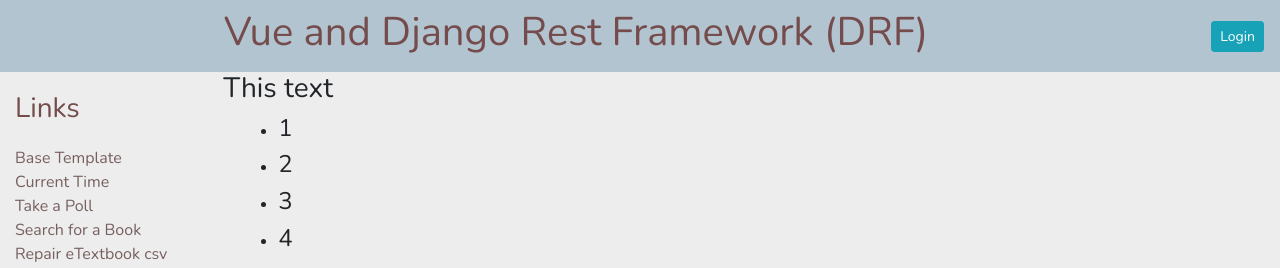
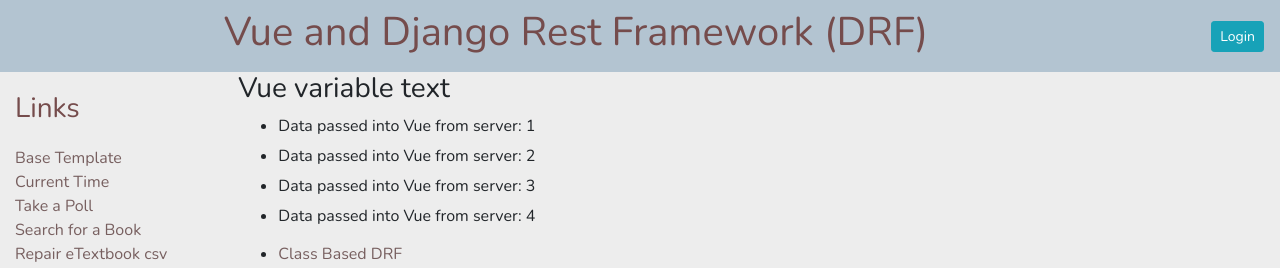
Before and after one commit to GarrettArm/TheDjangoBook, a Django app: page /vue_test/ in a window 1280 px wide. Shown: the top 268 px of the page. Run offline with Django 3.2, Linux system fonts and the light colour scheme; data that the repository does not hold is empty; some libraries are stand-ins or nearby versions.

Commit message:
formatted template

```diff
--- a/mysite_project/templates/vue_test/vue_test.html
+++ b/mysite_project/templates/vue_test/vue_test.html
@@ -13,13 +13,13 @@
 
 {% block content %}
 <div id="app">
-    <h3> [[ title ]] </h3>
   <div class="container">
     <div class="row">
       <div class="col">
+        <h3> [[ title ]] </h3>
         <ul>
           <li v-for="count in {{ counters }}">
-            <h4>[[ count ]]</h4>
+            <h6>Data passed into Vue from server: [[ count ]]</h6>
           </li>
         </ul>
       </div>
@@ -36,15 +36,16 @@
               <li><a href="{% url 'vue_test:class_detail' item_pk %}" class="sidebar-item">Class Based Detail View DRF Item {{ item_pk }}</a></li>
             {% endfor item_pk %}
           </ul>
+        </ul>
       </div>
     </div>
   </div>
   <div class="container">
     <div class="row">
       <div class="col">
+        <ul>
           <li><a href="{% url 'vue_test:api-root' %}" class="side_bar_item">DRF API Root</a></li>
           <li><a href="{% url 'vue_test:fueleffeciency-list' %}" class="sidebar-item">Fuel Effenciency Routing</a></li>
-        <ul>
           <table class=table>
             <tr>
               <th>Item</th>
@@ -73,7 +74,7 @@ new Vue({
     delimiters: ['[[', ']]'],
     el: '#app',
     data: {
-    title: 'This text',
+      title: 'Vue variable text',
     }
   })
 </script>
```
Lines whose indentation alone changed are shown as unchanged.
